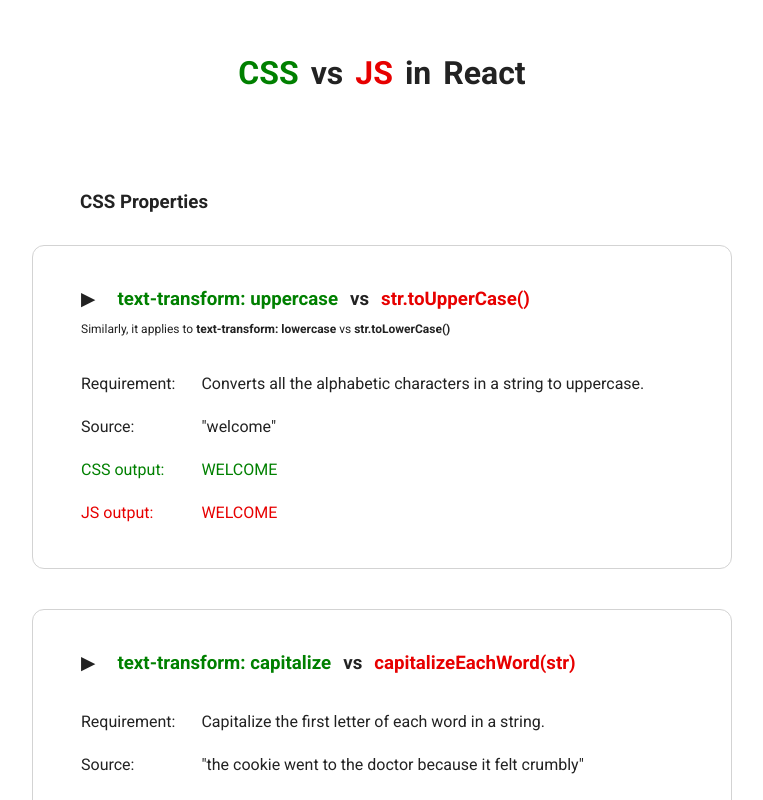
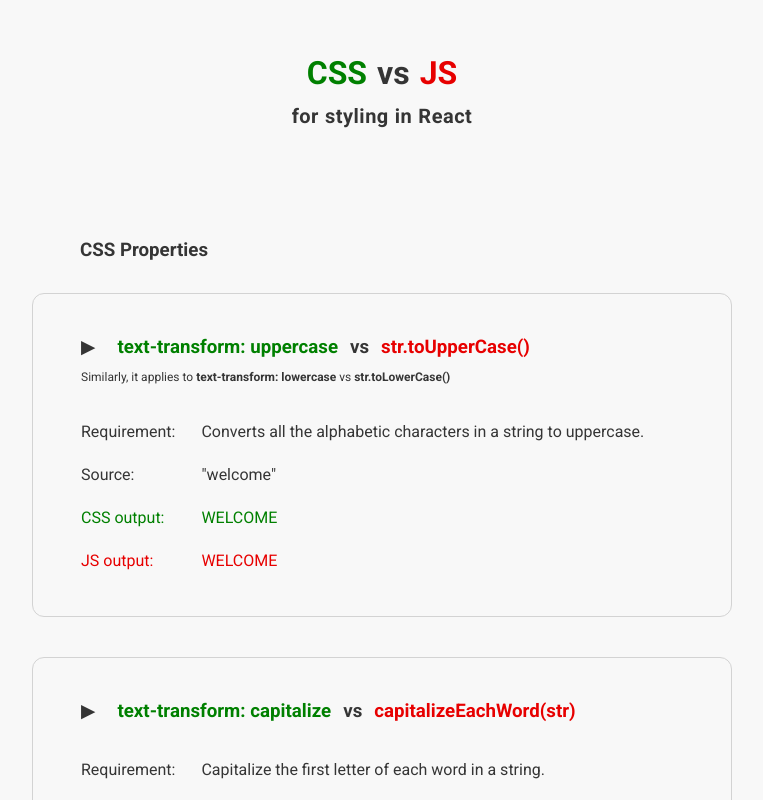
Before and after one commit to alinilea/css-vs-js, a React (Create React App) app: page / in a window 1280 px wide. Shown: the top 800 px of the page, without its empty margins (258-1021 px from the left). Built offline with nearby package versions, Linux system fonts and the light colour scheme.

Commit message:
updated the custom `light` and `dark` CSS/JS color schemes; uupdated Title comp;

```diff
--- a/package.json
+++ b/package.json
@@ -1,5 +1,5 @@
 {
-  "name": "css-vs-js-in-react",
+  "name": "css-vs-js-for-styling-in-react",
   "author": "Alin Ilea",
   "version": "1.0.0",
   "description": "For styling, write CSS instead of JS whenever possible.",
--- a/public/index.html
+++ b/public/index.html
@@ -17,7 +17,7 @@
 
 	<body>
 		<noscript>
-			You need to enable JavaScript to run CSS-vs-JS-in-React app.
+			You need to enable JavaScript to run CSS-vs-JS-for-styling-in-React app.
 		</noscript>
 		<div id='root'></div>
 	</body>
--- a/src/App.js
+++ b/src/App.js
@@ -71,7 +71,7 @@
                 the app should use dark color scheme.
                 <br />
                 Create custom "light" and "dark" color schemes
-                to manually overwrite the user's OS color scheme preferences.
+                to manually overwrite the user's OS color scheme preference.
               </p>
             </Requirement>
 
--- a/src/components/Title.js
+++ b/src/components/Title.js
@@ -1,10 +1,16 @@
 const Title = () => (
   <h1 className='title'>
-    <span>CSS</span>
-    <span>vs</span>
-    <span>JS</span>
-    <span>in</span>
-    <span>React</span>
+    <span className='title-row'>
+      <span>CSS</span>
+      <span>vs</span>
+      <span>JS</span>
+    </span>
+    <span className='title-row'>
+      <span>for</span>
+      <span>styling</span>
+      <span>in</span>
+      <span>React</span>
+    </span>
   </h1>
 )
 
--- a/src/styles.scss
+++ b/src/styles.scss
@@ -1,17 +1,60 @@
 :root {
   color-scheme: light dark;
+  --background-color: #fff;
+  --text-color: #000;
   --primary-color: #008000;
   --secondary-color: #e70000;
   --white-color: #fff;
-  --black-color: #202020;
   font-family: Roboto, 'Open Sans', sans-serif;
   scroll-behavior: smooth;
 }
 
+/* BEGIN - COLOR_SCHEME_VS_ON_COLOR_SCHEME_CHANGE_FUNC */
+/* the `prefer-color-scheme` media feature detects the user's OS color scheme preference
+and applies it if the selected app's color scheme is `Auto`.
+ */
+@media (prefers-color-scheme: light) {
+  :root {
+    --background-color: #f8f8f8;
+    --text-color: #353535;
+  }
+}
+@media (prefers-color-scheme: dark) {
+  :root {
+    --background-color: #353535;
+    --text-color: #f8f8f8;
+  }
+}
+
+/* the custom `light` and `dark` CSS color schemes */
+:root:has(option[value="lightCSS"]:checked) {
+  color-scheme: light;
+  --background-color: #fff;
+  --text-color: #202020
+}
+:root:has(option[value="darkCSS"]:checked) {
+  color-scheme: dark;
+  --background-color: #202020;
+  --text-color: #fff;
+}
+
+/* the custom `light` and `dark` JS color schemes */
+:root:has(.color-scheme-js.lightJS) {
+  color-scheme: light;
+  --background-color: #fff;
+  --text-color: #202020
+}
+:root:has(.color-scheme-js.darkJS) {
+  color-scheme: dark;
+  --background-color: #202020;
+  --text-color: #fff;
+}
+
 body {
-  --background-color: #fff;
-  --text-color: #222;
+  background-color: var(--background-color);
+  color: var(--text-color);
 }
+/* END - COLOR_SCHEME_VS_ON_COLOR_SCHEME_CHANGE_FUNC */
 
 .container {
   width: 342px;
@@ -41,16 +84,26 @@
 }
 
 .title {
-  display: flex;
-  justify-content: center;
-  gap: 12px;
   margin-top: 54px;
   margin-bottom: 40px;
-  span:nth-of-type(1) {
-    color: var(--primary-color);
-  }
-  span:nth-of-type(3) {
-    color: var(--secondary-color);
+  .title-row {
+    display: flex;
+    justify-content: center;
+    padding-bottom: 12px;
+    &:first-child {
+      gap: 10px;
+      span:nth-of-type(1) {
+        color: var(--primary-color);
+      }
+      span:nth-of-type(3) {
+        color: var(--secondary-color);
+      }
+    }
+    &:last-child {
+      gap: 6px;
+      font-size: 20px;
+      letter-spacing: 0.5px;
+    }
   }
 }
 
@@ -201,59 +254,7 @@
   text-transform: uppercase;
 }
 
-/* COLOR_SCHEME_VS_ON_COLOR_SCHEME_CHANGE_FUNC */
-/* the `prefer-color-scheme` media feature detects the user's OS color scheme preference
-and applies it if the selected app's color scheme is `Auto`.
- */
-@media (prefers-color-scheme: light) {
-  body {
-    --background-color: #fff;
-    --text-color: #222;
-  }
-}
-@media (prefers-color-scheme: dark) {
-  body {
-    --background-color: #353535;
-    --text-color: #fff;
-  }
-}
 
-body {
-  background-color: var(--background-color);
-  color: var(--text-color);
-}
-
-/* the custom `light` and `dark` CSS color schemes */
-:root:has(option[value="lightCSS"]:checked) {
-  color-scheme: light;
-  body {
-    --background-color: var(--white-color);
-    --text-color: var(--black-color)
-  }
-}
-:root:has(option[value="darkCSS"]:checked) {
-  color-scheme: dark;
-  body {
-    --background-color: var(--black-color);
-    --text-color: var(--white-color);
-  }
-}
-
-/* the custom `light` and `dark` JS color schemes */
-:root:has(.color-scheme-js.lightJS) {
-  color-scheme: light;
-  body {
-    --background-color: var(--white-color);
-    --text-color: var(--black-color)
-  }
-}
-:root:has(.color-scheme-js.darkJS) {
-  color-scheme: dark;
-  body {
-    --background-color: var(--black-color);
-    --text-color: var(--white-color);
-  }
-}
 
 /* LAST_CHILD_PSEUDO_CLASS_VS_IS_LAST_CHILD_VAR */
 .last-child-css {
```
